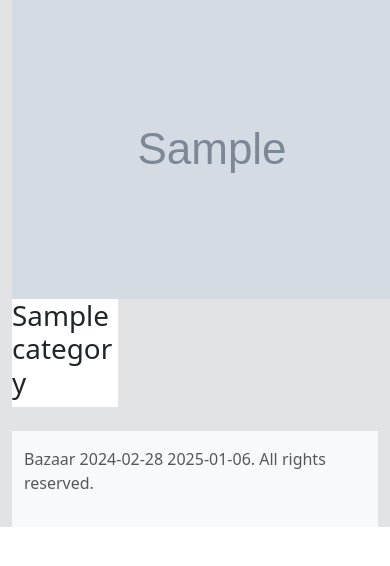
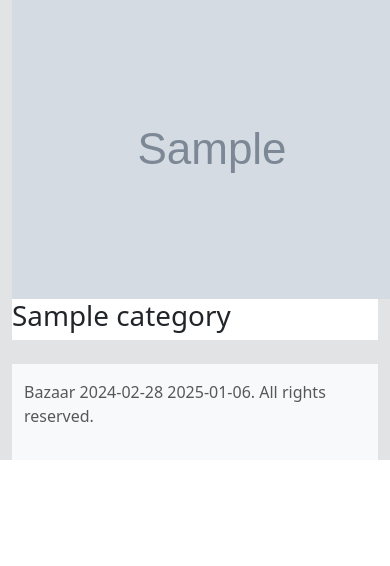
Before and after one commit to arielb0/portfolio, a Django app: page /bazaar/ in a window 390 px wide; the page is wider, and only the part inside the window is pictured. Shown: the part 61-627 px from the top of that part. Run offline with Django 5.2, Linux system fonts and the light colour scheme; tables that the repository leaves empty hold one stand-in row (values such as "Sample post"); grey boxes marked "Sample" are stand-in pictures; parts of the project's set-up code (start-up, migrations or seed data) failed here and were passed over; some libraries are stand-ins or nearby versions.

Commit message:
Added responsive behaviour to bazaar home

```diff
--- a/bazaar/templates/bazaar/home.html
+++ b/bazaar/templates/bazaar/home.html
@@ -5,7 +5,7 @@
     <div class="row">
         {% for object in object_list %}
             {% if object.priority %}
-                <div class="col-4 mb-4">
+                <div class="col-12 col-md-4 mb-4">
                     <div class="bg-white text-break">
                         <h1>
                             {% if object.picture %}
```
Also changed, not shown: 1 other file.
